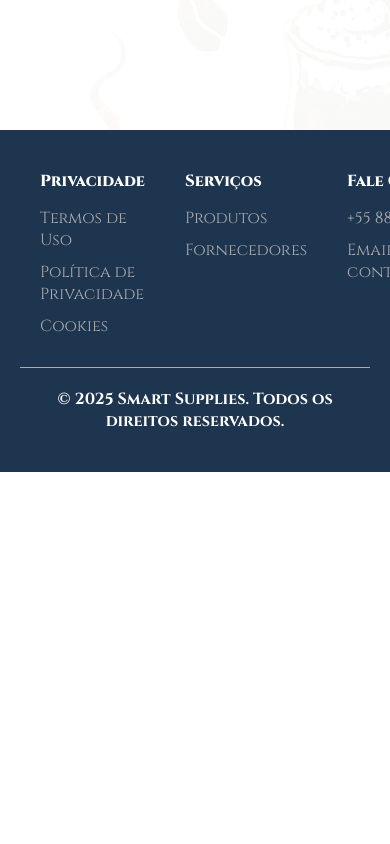
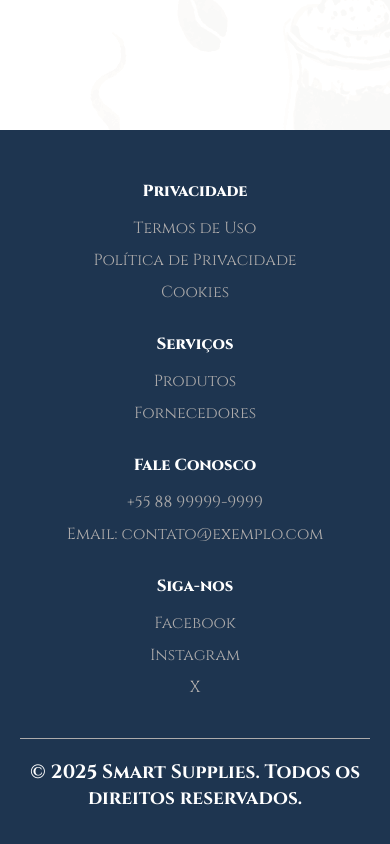
Before and after one commit to hivinayanna/smart-supplies, a React (Vite) app in the folder src/FrontEnd/: page / in a window 390 px wide. Shown: the part 842-1686 px from the top of the page. Before the commit the page ends 1314 px from the top, so only its background shows below. Built offline with nearby package versions, Linux system fonts and the light colour scheme.

Commit message:
💄 feat: Responsividade do Componente Footer

```diff
--- a/src/FrontEnd/src/styles/footer.css
+++ b/src/FrontEnd/src/styles/footer.css
@@ -8,14 +8,17 @@
 
 .footer-content {
     display: flex;
-    justify-content: space-between;
+    justify-content: center;
     max-width: 1200px;
     margin: 0 auto;
+    flex-wrap: wrap; /* Permite que as colunas se movam para a próxima linha */
 }
 
 .footer-column {
     flex: 1;
     margin: 0 20px;
+    min-width: 200px;
+    text-align: center;
 }
 
 .footer-column h4 {
@@ -48,8 +51,26 @@
     margin: 20px 0;
 }
 
-.footer-bottom h4{
+.footer-bottom h4 {
     text-align: center;
     margin-top: 10px;
     color: white;
+    font-size: 1rem;
 }
+
+/* Media Query para telas menores */
+@media (max-width: 768px) {
+    .footer-content {
+        flex-direction: column; /* Muda a direção do flex para coluna */
+        align-items: center; /* Centraliza as colunas */
+    }
+
+    .footer-column {
+        margin: 10px 0; /* Margem vertical entre as colunas */
+        /* text-align: center; */ /* Já está definido na classe .footer-column */
+    }
+    .footer-bottom h4 {
+        font-size: 1.2rem; /* Tamanho da fonte reduzido em telas menores */
+        margin-top: 8px; /* Ajuste da margem superior, se necessário */
+    }
+}
```
